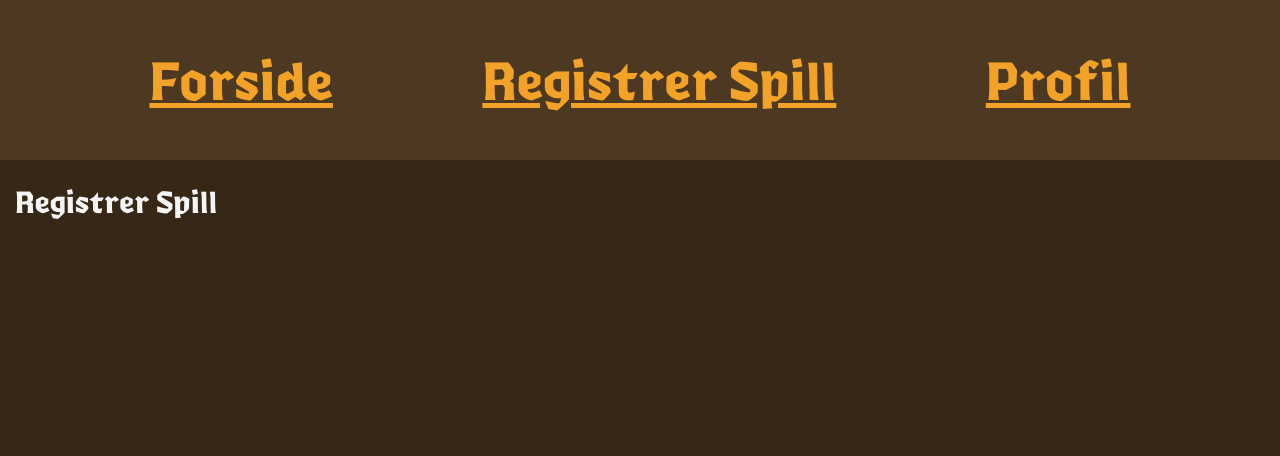
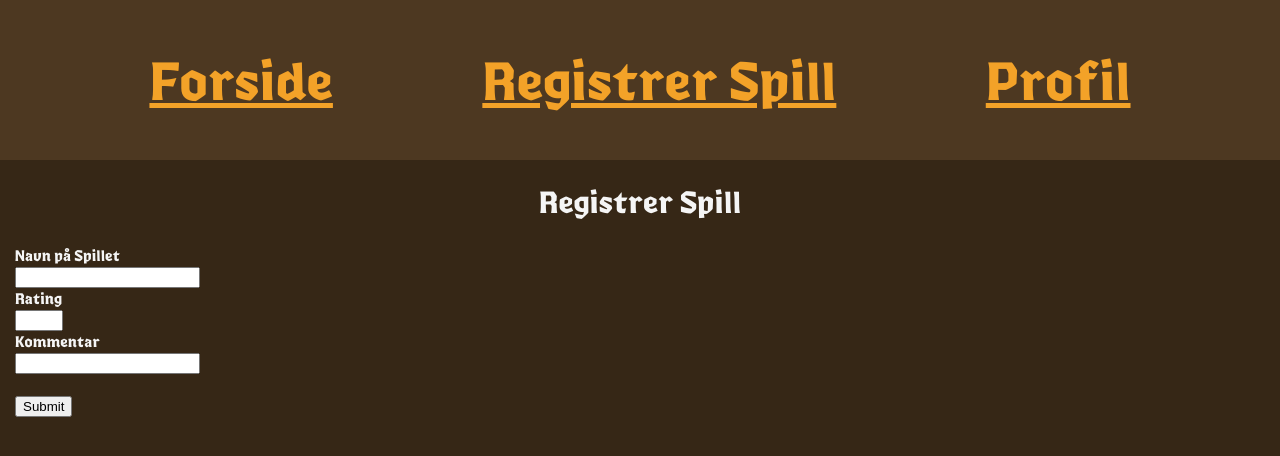
Before and after one commit to HenryPersen/flask-prosjekt-1, a Flask app: template templates/spillregistrering.html in a window 1280 px wide. Shown: the top 456 px of the page. Run offline with Flask 3, Linux system fonts and the light colour scheme; the template is opened without the code that fills it, so the values that code supplies are empty.

Commit message:
la til registrering av spill

```diff
--- a/app.py
+++ b/app.py
@@ -1,4 +1,5 @@
 from flask import Flask, render_template, request
+import datetime
 
 app = Flask(__name__)
 
@@ -7,16 +8,27 @@ class bruker:
         self.brukernavn = brukernavn
         self.passord = passord
         self.email = email
+        self.spill = []
 
+class spill:
+    def __init__(self, navn, rating, bruker, tekst, dato):
+        self.navn = navn
+        self.rating = rating
+        self.bruker = bruker
+        self.tekst = tekst
+        self.dato = dato
 
 currentuser = None
 brukere = [
 
 ]
+spilllogg = [
+
+]
 
 @app.route("/")
 def index():
-    return render_template("index.html")
+    return render_template("index.html", spill=spilllogg)
 
 
 @app.route("/CallLogout", methods=["GET", "POST"])
@@ -31,9 +43,21 @@ def logout():
 
     currentuser = None
 
-@app.route("/spillregistrering")
+@app.route("/spillregistrering", methods=["GET", "POST"])
 def spillregistrering():
-    return render_template("spillregistrering.html")
+    if request.method == "POST":
+        nyttspill = spill(
+            request.form["spillnavn"],
+            request.form["rating"],
+            currentuser,
+            request.form["kommentar"],
+            datetime.datetime.now()
+        )
+        spilllogg.append(nyttspill)
+        currentuser.spill.append(nyttspill)
+
+    return render_template("spillregistrering.html",
+                           user=currentuser)
 
 
 @app.route("/profil", methods=["GET", "POST"])
--- a/static/css/style.css
+++ b/static/css/style.css
@@ -2,7 +2,10 @@
     font-family: ValveOccult;
     src: url("../fonts/ValveOccult-SemiBold.woff2");
 }
-
+h1{
+    display:flex;
+    justify-content: center;
+}
 body{
     font-family: ValveOccult;
     background-color: rgb(54, 39, 22);
@@ -31,3 +34,26 @@ main{
 a{
     color: rgb(243, 162, 40)
 }
+#spillboks{
+    display:flex;
+    justify-content: space-evenly;
+    position:relative;
+    flex-wrap:wrap;
+}
+#spilldiv{
+    background-color: rgb(139, 102, 61);
+    display:flex;
+    position:relative;
+    width: 40%;
+    height: 50vh;
+    border-radius: 3vw;
+    padding: 2vw;
+    font-size: clamp(10px, 1.3vw, 40px);
+    flex-direction: column;
+    margin-bottom: 3vh;
+
+}
+#datotekst{
+    position:absolute;
+    bottom:0;
+}
--- a/templates/profilregistrering.html
+++ b/templates/profilregistrering.html
@@ -7,9 +7,9 @@
 <h1>Registrering</h1>
 <form method="POST">
     <label>Brukernavn</label><br>
-    <input type="text" name="brukernavn" id="brukernavn"><br>
+    <input type="text" name="brukernavn" id="brukernavn" required><br>
     <label>Passord</label><br>
-    <input type="password" name="passord" id="passord"><br>
+    <input type="password" name="passord" id="passord" required><br>
     <label>E-Mail</label><br>
     <input type="email" name="email" id="email"><br>
     <br>
--- a/templates/spillregistrering.html
+++ b/templates/spillregistrering.html
@@ -5,5 +5,19 @@
 {% block content %}
 
 <h1>Registrer Spill</h1>
+{% if user != None %}
+<form method="POST">
+    <label>Navn på Spillet</label><br>
+    <input type="text" name="spillnavn" id="spillnavn" required><br>
+    <label>Rating</label><br>
+    <input type="number" name="rating" id="rating" min="1" max="5" required><br>
+    <label>Kommentar</label><br>
+    <input type="text" name="kommentar" id="kommentar"><br>
+    <br>
+    <button type="submit">Submit</button>
+</form>
+{% else %}
+    <h1>Du må registrere en bruker først for å registrere et spill</h1>
+{% endif %}
 
 {% endblock %}
```
Also changed, not shown: templates/index.html (+10 -0 lines).
